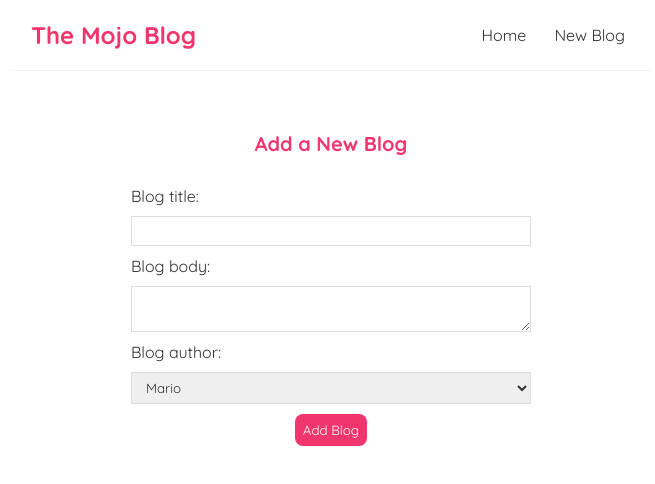
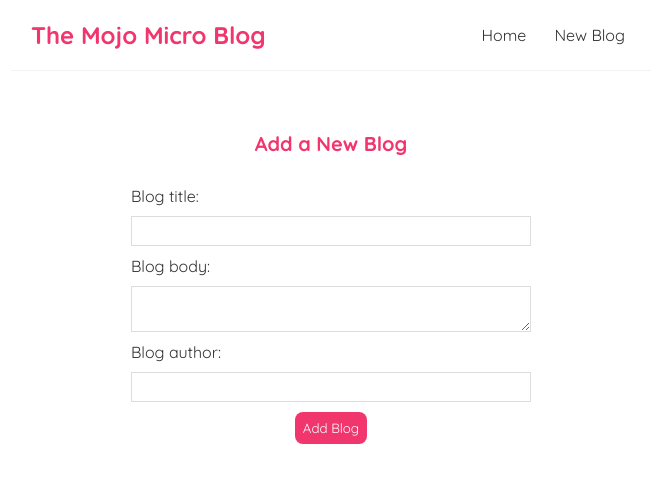
Before and after one commit to Mohammad-Afsari/microblog, a React (Create React App) app: page /create in a window 1280 px wide. Shown: the top 484 px of the page, without its empty margins (309-964 px from the left). Built offline with nearby package versions, Linux system fonts and the light colour scheme; the HTML template or start-up script is replaced by a standard one.

Commit message:
moved db.json to global folder

```diff
--- a/data/db.json
+++ b/db.json
@@ -13,10 +13,22 @@
       "id": 2
     },
     {
-      "title": "hello world",
-      "body": "babyting",
-      "author": "Choose",
-      "id": 7
+      "title": "Learning React",
+      "body": "Lorem Ipsum is simply dummy text of the printing and typesetting industry. Lorem Ipsum has been the industry's standard dummy text ever since the 1500s, when an unknown printer took a galley of type and scrambled it to make a type specimen book. It has survived not only five centuries, but also the leap into electronic typesetting, remaining essentially unchanged. It was popularised in the 1960s with the release of Letraset sheets containing Lorem Ipsum passages, and more recently with desktop publishing software like Aldus PageMaker including versions of Lorem Ipsum.",
+      "author": "M-A",
+      "id": 3
+    },
+    {
+      "title": "Data Analyst role at Cognizant",
+      "body": "It is a long established fact that a reader will be distracted by the readable content of a page when looking at its layout. The point of using Lorem Ipsum is that it has a more-or-less normal distribution of letters, as opposed to using 'Content here, content here', making it look like readable English. Many desktop publishing packages and web page editors now use Lorem Ipsum as their default model text, and a search for 'lorem ipsum' will uncover many web sites still in their infancy. Various versions have evolved over the years, sometimes by accident, sometimes on purpose (injected humour and the like).",
+      "author": "Mohammad-A",
+      "id": 4
+    },
+    {
+      "title": "Life in the engineering world",
+      "body": "There are many variations of passages of Lorem Ipsum available, but the majority have suffered alteration in some form, by injected humour, or randomised words which don't look even slightly believable. If you are going to use a passage of Lorem Ipsum, you need to be sure there isn't anything embarrassing hidden in the middle of text. All the Lorem Ipsum generators on the Internet tend to repeat predefined chunks as necessary, making this the first true generator on the Internet. It uses a dictionary of over 200 Latin words, combined with a handful of model sentence structures, to generate Lorem Ipsum which looks reasonable. The generated Lorem Ipsum is therefore always free from repetition, injected humour, or non-characteristic words etc.",
+      "author": "Afsari",
+      "id": 5
     }
   ]
 }
--- a/package.json
+++ b/package.json
@@ -2,6 +2,7 @@
   "name": "micro-blog",
   "version": "0.1.0",
   "private": true,
+  "homepage": "https://github.com/Mohammad-Afsari/microblog",
   "dependencies": {
     "@testing-library/jest-dom": "^5.16.2",
     "@testing-library/react": "^12.1.2",
@@ -14,6 +15,8 @@
   },
   "scripts": {
     "start": "react-scripts start",
+    "predeploy": "npm run build",
+    "deploy": "gh-pages -d build",
     "build": "react-scripts build",
     "test": "react-scripts test",
     "eject": "react-scripts eject"
@@ -35,5 +38,8 @@
       "last 1 firefox version",
       "last 1 safari version"
     ]
+  },
+  "devDependencies": {
+    "gh-pages": "^3.2.3"
   }
 }
--- a/public/index.html
+++ b/public/index.html
@@ -24,7 +24,7 @@
       work correctly both with client-side routing and a non-root public URL.
       Learn how to configure a non-root public URL by running `npm run build`.
     -->
-    <title>React App</title>
+    <title>Mojo Micro Blog</title>
   </head>
   <body>
     <noscript>You need to enable JavaScript to run this app.</noscript>
--- a/src/Create.js
+++ b/src/Create.js
@@ -5,7 +5,7 @@
 const Create = () => {
     const [title, setTitle] = useState('')
     const [body, setBody] = useState('')
-    const [author, setAuthor] = useState('Choose')
+    const [author, setAuthor] = useState('')
     const [isPending, setIsPending] = useState(false)
     const history = useHistory()
 
@@ -49,13 +49,12 @@
                     onChange={(e) => setBody(e.target.value)}
                 />
                 <label>Blog author:</label>
-                <select
+                <input
+                    type="text"
+                    required
                     value={author}
                     onChange={(e) => setAuthor(e.target.value)}
-                >
-                    <option value="mario">Mario</option>
-                    <option value="yoshi">Yoshi</option>
-                </select>
+                />
                 {!isPending && <button>Add Blog</button>}
                 {isPending && <button disabled>Adding...</button>}
             </form>
--- a/src/Navbar.js
+++ b/src/Navbar.js
@@ -3,7 +3,7 @@
 const Navbar = () => {
     return (
         <nav className="navbar">
-            <h1>The Mojo Blog</h1>
+            <h1>The Mojo Micro Blog</h1>
             <div className="links">
                 <Link to="/">Home</Link>
                 <Link to="/create">New Blog</Link>
```
Also changed, not shown: 1 other file (tests, documents, lock files or other folders).
